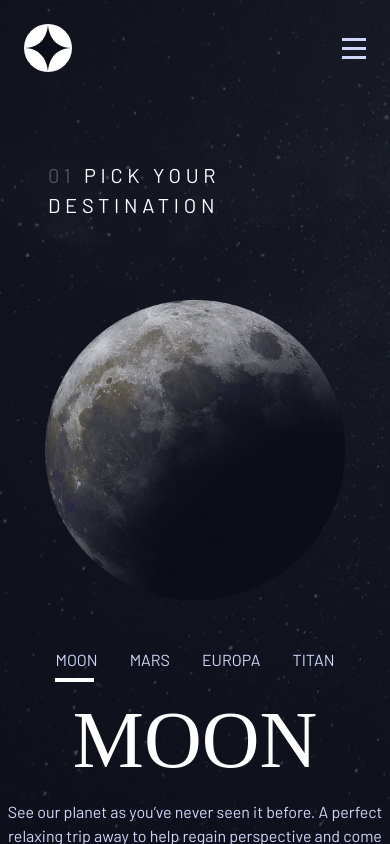
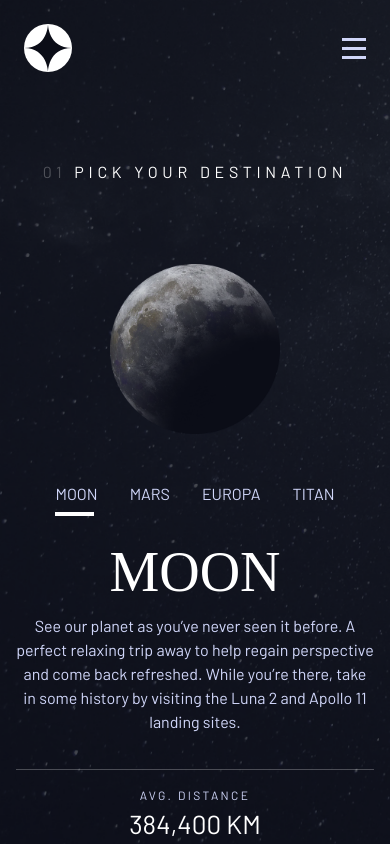
Before and after one commit to fantee-hub/space, a Next.js app: page /destination in a window 390 px wide. Built offline with nearby package versions, Linux system fonts and the light colour scheme; a web font is replaced by a local one.

Commit message:
mobile view for the destination section

```diff
--- a/pages/destination.tsx
+++ b/pages/destination.tsx
@@ -17,10 +17,10 @@ function Destination() {
     fetchTabData();
   }, []);
   return (
-    <div className="bg-background-2 bg-cover bg-no-repeat h-screen flex place-items-center w-full overflow-hidden lg:items-start">
+    <div className="bg-background-2 bg-cover bg-no-repeat h-screen flex place-items-center w-full overflow-hidden lg:items-start lg:overflow-auto">
       <div className="contents-container  mt-[10rem]  w-full ">
-        <div className="sub-header font-con ml-[10rem] lg:ml-[3rem] ">
-          <p className="text-white tracking-[4.725px] text-[20px]">
+        <div className="sub-header font-con ml-[10rem] sm:m-0 mdd:ml-[3rem] sm:text-center">
+          <p className="text-white tracking-[4.725px] text-[20px] sm:text-[16px]">
             <span className="text-white opacity-25">01</span> PICK YOUR
             DESTINATION
           </p>
@@ -33,7 +33,7 @@ function Destination() {
                 <img
                   src={data[toggleTab].image}
                   alt={data[toggleTab].name}
-                  className="w-[300px] h-[300px] object-contain"
+                  className="w-[300px] h-[300px] object-contain sm:w-[170px] sm:h-[170px]"
                 />
               </div>
             )}
@@ -76,22 +76,22 @@ function Destination() {
               </ul>
             </div>
 
-            <div className="tab-content">
+            <div className="tab-content sm:px-4">
               {data && data.length && (
                 <>
-                  <div className="title uppercase font-fair text-white text-[80px] mt-2">
+                  <div className="title uppercase font-fair text-white text-[80px] mt-2 sm:text-[56px] sm:pt-4">
                     <h1>{data[toggleTab].name}</h1>
                   </div>
                   <div className="details font-body text-[#D0D6F9]">
                     <p>{data[toggleTab].description}</p>
                   </div>
                   <div className="w-full bg-white opacity-25 h-px mt-[2.2rem]"></div>
-                  <div className="distance-container flex gap-[3rem] mt-[1rem] lg:justify-center">
+                  <div className="distance-container flex gap-[3rem] mt-[1rem] lg:justify-center sm: flex-col">
                     <div className="avg-distance">
                       <div className="header text-[#D0D6F9] text-[12px] tracking-[2.3625px]">
                         <p>AVG. DISTANCE</p>
                       </div>
-                      <div className="txt text-white uppercase text-[20px]">
+                      <div className="txt text-white uppercase text-[20px] sm:text-[26px]">
                         <p>{data[toggleTab].distance}</p>
                       </div>
                     </div>
@@ -99,7 +99,7 @@ function Destination() {
                       <div className="header text-[#D0D6F9] text-[12px] tracking-[2.3625px]">
                         <p>EST. TRAVEL TIME</p>
                       </div>
-                      <div className="txt text-white uppercase text-[20px]">
+                      <div className="txt text-white uppercase text-[20px] sm:text-[26px]">
                         <p>{data[toggleTab].time}</p>
                       </div>
                     </div>
```
